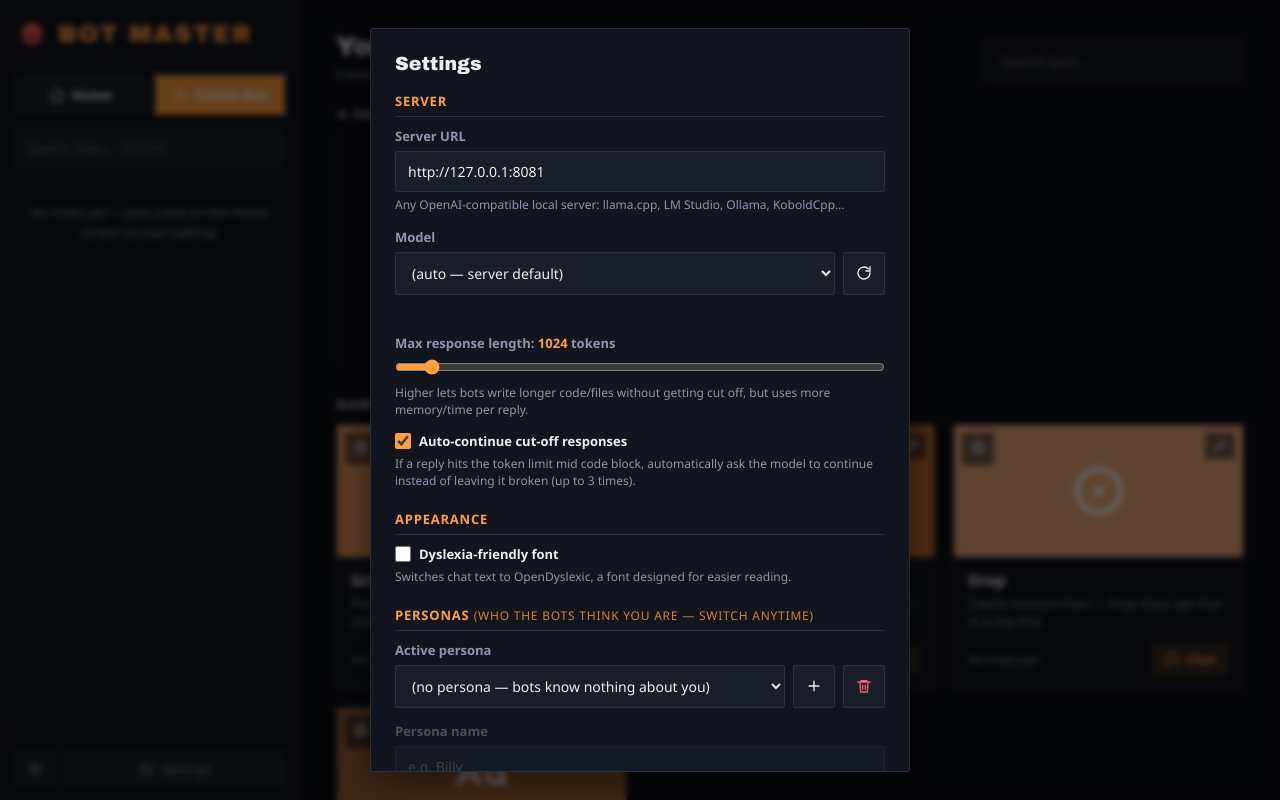
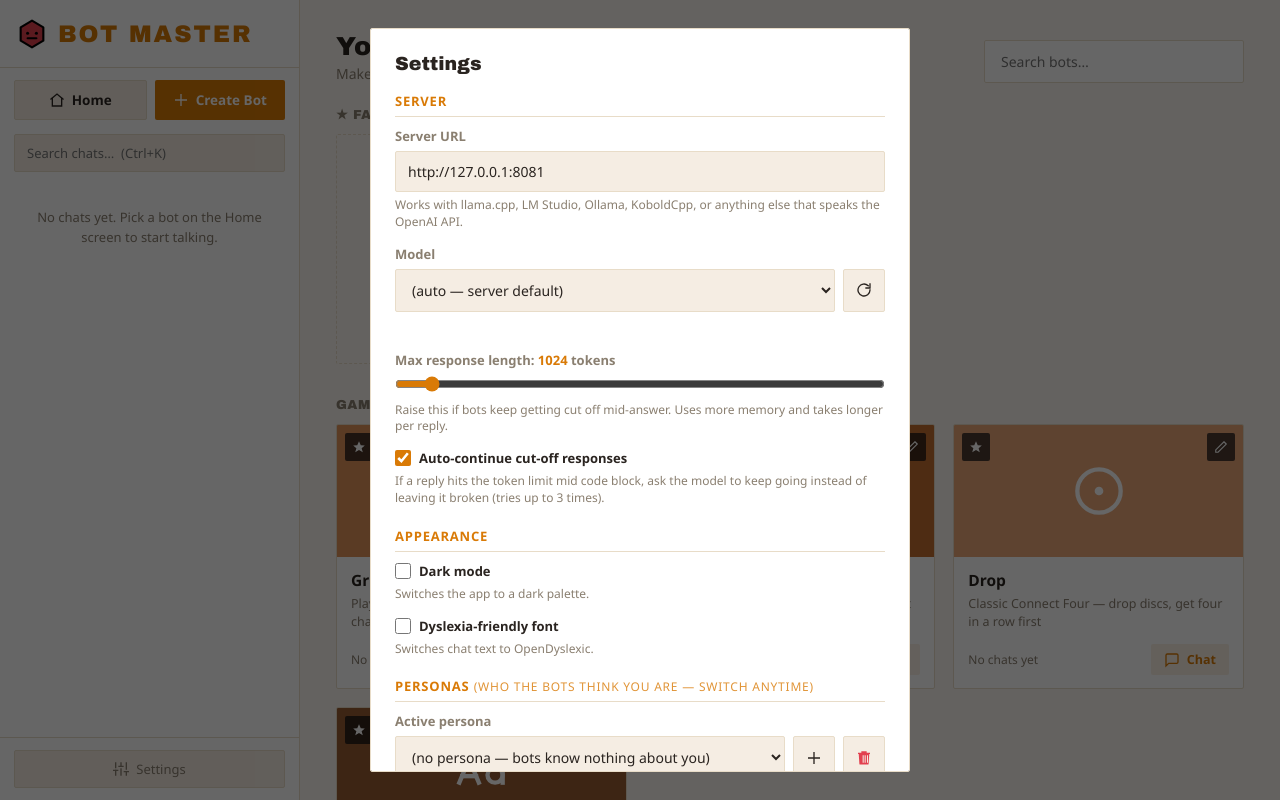
Before and after one commit to jasoncodings-bit/BotCreator, a plain HTML site: page index.html in a window 1280 px wide. Both pictures are taken after a click on the button "Settings". Drawn offline with Linux system fonts and the light colour scheme; no server answers.

Commit message:
Redesign light theme, move theme toggle into settings, fill in small UI icons
- New default light theme: warm off-white/paper palette instead of cool blue-gray
- Dark mode is now a checkbox in Settings > Appearance instead of a sidebar toggle button
- Reduced glow/blur/shadow (modal backdrop blur, card hover shadow, cover-emoji drop-shadow)
- Rewrote generic/AI-sounding UI copy in hints, empty states, and the home subtitle
- Fixed misaligned/mismatched button sizing: chat header back-button vs avatar,
  bot-card favorite/edit buttons, sidebar/chat header divider alignment, message
  input row vs its action buttons
- Added filled (solid) icon variants for star/heart/plus/x/check/trash, used for
  favorite, add, remove, and confirm actions

```diff
--- a/css/base.css
+++ b/css/base.css
@@ -24,13 +24,13 @@
 }
 
 :root[data-theme="light"] {
-  --bg: #eef0f7;
+  --bg: #faf6f0;
   --bg-2: #ffffff;
-  --bg-3: #f2f3fa;
-  --bg-4: #e4e7f2;
-  --border: #d5d9e8;
-  --text: #23263a;
-  --text-dim: #6a7089;
+  --bg-3: #f5ede3;
+  --bg-4: #eee1d0;
+  --border: #e8dcc8;
+  --text: #2a2420;
+  --text-dim: #8a7f70;
   --accent: #d97a06;
   --accent-2: #2aa8f0;
   --accent-hover: #b8660a;
@@ -40,7 +40,7 @@
   --red: #e2404f;
   --red-soft: rgba(226, 64, 79, 0.10);
   --user-bubble: #d97a06;
-  --shadow: 0 8px 32px rgba(40, 45, 80, 0.18);
+  --shadow: 0 4px 16px rgba(60, 45, 20, 0.10);
 }
 
 * { margin: 0; padding: 0; box-sizing: border-box; }
@@ -77,8 +77,12 @@ button { font-family: inherit; }
   flex-direction: column;
 }
 #sidebar-header {
-  padding: 18px 16px 12px;
+  height: 68px;
+  padding: 0 16px;
+  display: flex;
+  align-items: center;
   border-bottom: 1px solid var(--border);
+  box-sizing: border-box;
 }
 #sidebar-header h1 {
   font-size: 24px;
@@ -298,7 +302,7 @@ button { font-family: inherit; }
 }
 #send-btn .ic, #back-btn .ic { width: 18px; height: 18px; }
 .msg-actions .ic, .pop-act .ic, .s-del .ic, .code-copy .ic { width: 13px; height: 13px; }
-.card-edit .ic { width: 14px; height: 14px; color: #fff; }
+.card-edit .ic, .card-favorite .ic { width: 14px; height: 14px; }
 .logo { display: inline-flex; }
 .logo .ic { width: 32px; height: 32px; color: var(--accent); }
 .create-inner .ic { width: 36px; height: 36px; color: var(--accent); }
--- a/css/home.css
+++ b/css/home.css
@@ -60,14 +60,12 @@
   border-radius: 2px;
   overflow: hidden;
   cursor: pointer;
-  transition: transform 0.15s, box-shadow 0.15s, border-color 0.15s;
+  transition: border-color 0.15s;
   animation: fadeIn 0.25s ease;
   display: flex;
   flex-direction: column;
 }
 .bot-card:hover {
-  transform: translateY(-3px);
-  box-shadow: var(--shadow);
   border-color: var(--accent);
 }
 
@@ -86,38 +84,30 @@
   transition: transform 0.3s;
 }
 .bot-card:hover .card-cover img { transform: scale(1.05); }
-.cover-emoji { font-size: 52px; filter: drop-shadow(0 4px 10px rgba(0,0,0,0.35)); }
+.cover-emoji { font-size: 52px; }
 
-.card-edit {
+.card-edit, .card-favorite {
   position: absolute;
-  top: 8px; right: 8px;
-  background: rgba(10, 12, 18, 0.55);
-  backdrop-filter: blur(4px);
+  top: 8px;
+  width: 28px;
+  height: 28px;
+  display: inline-flex;
+  align-items: center;
+  justify-content: center;
+  background: rgba(10, 12, 18, 0.7);
   border: none;
   border-radius: 2px;
   font-size: 14px;
-  padding: 6px 8px;
-  cursor: pointer;
-  opacity: 0;
-  transition: opacity 0.15s;
-}
-.bot-card:hover .card-edit { opacity: 1; }
-.card-edit:hover { background: rgba(10, 12, 18, 0.85); }
-
-.card-favorite {
-  position: absolute;
-  top: 8px; left: 8px;
-  background: rgba(10, 12, 18, 0.55);
-  backdrop-filter: blur(4px);
-  border: none;
-  border-radius: 2px;
-  font-size: 14px;
-  padding: 6px 8px;
+  padding: 0;
   cursor: pointer;
   opacity: 0;
   color: #fff;
   transition: opacity 0.15s, color 0.15s;
 }
+.card-edit { right: 8px; }
+.card-favorite { left: 8px; }
+.bot-card:hover .card-edit { opacity: 1; }
+.card-edit:hover { background: rgba(10, 12, 18, 0.85); }
 .bot-card:hover .card-favorite,
 .card-favorite.active { opacity: 1; }
 .card-favorite.active { color: #ffb020; }
--- a/css/mobile.css
+++ b/css/mobile.css
@@ -44,8 +44,8 @@
     display: inline-flex;
     align-items: center;
     justify-content: center;
-    width: 36px;
-    height: 36px;
+    width: 42px;
+    height: 42px;
     background: var(--bg-3);
     border: 1px solid var(--border);
     color: var(--text-dim);
--- a/css/modals.css
+++ b/css/modals.css
@@ -10,7 +10,6 @@
   align-items: center;
   justify-content: center;
   z-index: 100;
-  backdrop-filter: blur(3px);
 }
 .modal-overlay.open { display: flex; }
 
@@ -23,7 +22,6 @@
   overflow-y: auto;
   padding: 24px;
   animation: fadeIn 0.15s ease;
-  box-shadow: var(--shadow);
 }
 .modal.modal-wide { width: min(760px, calc(100vw - 32px)); }
 .modal h2 { font-size: 19px; margin-bottom: 18px; }
--- a/css/timeline.css
+++ b/css/timeline.css
@@ -20,7 +20,7 @@
   height: 30px;
   border-radius: 50%;
   background: var(--accent);
-  box-shadow: 0 0 0 4px var(--accent-soft);
+  border: 4px solid var(--accent-soft);
   flex-shrink: 0;
   position: relative;
   display: flex;
--- a/index.html
+++ b/index.html
@@ -1,5 +1,5 @@
 <!DOCTYPE html>
-<html lang="en" data-theme="dark">
+<html lang="en" data-theme="light">
 <head>
 <meta charset="UTF-8">
 <meta name="viewport" content="width=device-width, initial-scale=1.0">
@@ -48,7 +48,6 @@
   <div id="session-list"></div>
 
   <div id="sidebar-footer">
-    <button id="theme-btn" class="foot-btn" title="Toggle theme" type="button"></button>
     <button id="settings-btn" class="foot-btn wide" type="button"></button>
   </div>
 </aside>
@@ -62,7 +61,7 @@
       <button id="home-sidebar-open-btn" title="Open menu" type="button"></button>
       <div>
         <h2>Your Bots</h2>
-        <p class="sub">Create characters and chat with them on your own local AI — private, offline, yours.</p>
+        <p class="sub">Make a character, chat with it on your own local AI. Nothing leaves your machine.</p>
       </div>
       <input type="text" id="home-search" placeholder="Search bots…">
     </div>
@@ -253,7 +252,7 @@
     <div class="field">
       <label>Server URL</label>
       <input type="text" id="set-url" placeholder="http://127.0.0.1:8081">
-      <div class="hint">Any OpenAI-compatible local server: llama.cpp, LM Studio, Ollama, KoboldCpp…</div>
+      <div class="hint">Works with llama.cpp, LM Studio, Ollama, KoboldCpp, or anything else that speaks the OpenAI API.</div>
     </div>
     <div class="field">
       <label>Model</label>
@@ -266,17 +265,21 @@
     <div class="field">
       <label>Max response length: <span class="range-val" id="maxtok-val">1024</span> tokens</label>
       <input type="range" id="set-maxtok" min="128" max="15000" step="128" value="1024">
-      <div class="hint">Higher lets bots write longer code/files without getting cut off, but uses more memory/time per reply.</div>
+      <div class="hint">Raise this if bots keep getting cut off mid-answer. Uses more memory and takes longer per reply.</div>
     </div>
     <div class="field checkbox-field">
       <label><input type="checkbox" id="set-autocontinue"> Auto-continue cut-off responses</label>
-      <div class="hint">If a reply hits the token limit mid code block, automatically ask the model to continue instead of leaving it broken (up to 3 times).</div>
+      <div class="hint">If a reply hits the token limit mid code block, ask the model to keep going instead of leaving it broken (tries up to 3 times).</div>
     </div>
 
     <div class="settings-section">Appearance</div>
     <div class="field checkbox-field">
+      <label><input type="checkbox" id="set-darkmode"> Dark mode</label>
+      <div class="hint">Switches the app to a dark palette.</div>
+    </div>
+    <div class="field checkbox-field">
       <label><input type="checkbox" id="set-dyslexiafont"> Dyslexia-friendly font</label>
-      <div class="hint">Switches chat text to OpenDyslexic, a font designed for easier reading.</div>
+      <div class="hint">Switches chat text to OpenDyslexic.</div>
     </div>
 
     <div class="settings-section">Personas <span class="label-hint">(who the bots think you are — switch anytime)</span></div>
--- a/js/app.js
+++ b/js/app.js
@@ -73,7 +73,7 @@ function renderSidebar() {
     info.appendChild(el("div", "s-snippet", s.snippet || s.title));
     row.appendChild(info);
 
-    const del = iconBtn("trash", "s-del", "Delete chat");
+    const del = iconBtn("trash", "s-del", "Delete chat", null, true);
     del.onclick = e => { e.stopPropagation(); deleteSessionUI(s.id); };
     row.appendChild(del);
 
@@ -83,20 +83,14 @@ function renderSidebar() {
 
   if (!list.children.length) {
     list.appendChild(el("div", "empty-list",
-      q ? "No chats match your search" : "No chats yet — pick a bot on the Home screen to start talking!"));
+      q ? "No chats match your search" : "No chats yet. Pick a bot on the Home screen to start talking."));
   }
 }
 
 /* ---------- theme ---------- */
 
 function applyTheme() {
-  document.documentElement.dataset.theme = DB.settings.theme || "dark";
-  $("theme-btn").innerHTML = icon(DB.settings.theme === "light" ? "moon" : "sun");
-}
-function toggleTheme() {
-  DB.settings.theme = DB.settings.theme === "light" ? "dark" : "light";
-  DB.saveSettings();
-  applyTheme();
+  document.documentElement.dataset.theme = DB.settings.theme || "light";
 }
 
 /* ---------- init ---------- */
@@ -116,26 +110,26 @@ function logoMarkup() {
 function wireStaticIcons() {
   $("logo-holder").innerHTML = logoMarkup();
   $("home-btn").innerHTML = icon("home") + "<span>Home</span>";
-  $("create-bot-btn").innerHTML = icon("plus") + "<span>Create Bot</span>";
+  $("create-bot-btn").innerHTML = icon("plus", null, true) + "<span>Create Bot</span>";
   $("settings-btn").innerHTML = icon("settings") + "<span>Settings</span>";
   $("back-btn").innerHTML = icon("back");
-  $("new-chat-btn").innerHTML = icon("plus") + "<span>New Chat</span>";
+  $("new-chat-btn").innerHTML = icon("plus", null, true) + "<span>New Chat</span>";
   $("history-btn").innerHTML = icon("history") + "<span>History</span>";
   $("export-chat-btn").innerHTML = icon("download") + "<span>Export</span>";
   $("edit-bot-btn").innerHTML = icon("edit") + "<span>Edit</span>";
   $("scroll-bottom-btn").innerHTML = icon("chevron-down");
   $("refresh-models-btn").innerHTML = icon("refresh");
-  $("persona-add-btn").innerHTML = icon("plus");
-  $("persona-del-btn").innerHTML = icon("trash");
+  $("persona-add-btn").innerHTML = icon("plus", null, true);
+  $("persona-del-btn").innerHTML = icon("trash", null, true);
   $("export-btn").innerHTML = icon("download") + "<span>Export backup</span>";
   $("import-btn").innerHTML = icon("upload") + "<span>Import backup / bot</span>";
   $("reset-btn").innerHTML = icon("alert") + "<span>Reset everything</span>";
-  $("preview-fullscreen-close").innerHTML = icon("x") + "<span>Close</span>";
-  $("sidebar-close-btn").innerHTML = icon("x");
+  $("preview-fullscreen-close").innerHTML = icon("x", null, true) + "<span>Close</span>";
+  $("sidebar-close-btn").innerHTML = icon("x", null, true);
   $("sidebar-open-btn").innerHTML = icon("menu");
   $("home-sidebar-open-btn").innerHTML = icon("menu");
   $("image-attach-btn").innerHTML = icon("image");
-  $("image-attach-remove").innerHTML = icon("x");
+  $("image-attach-remove").innerHTML = icon("x", null, true);
   setSendButton(false);
 }
 
@@ -169,7 +163,6 @@ function init() {
   /* sidebar */
   $("home-btn").onclick = () => { goHome(); closeSidebar(); };
   $("create-bot-btn").onclick = () => { openBotEditor(null); closeSidebar(); };
-  $("theme-btn").onclick = toggleTheme;
   $("sidebar-search").addEventListener("input", renderSidebar);
   $("conn-status").onclick = checkConnection;
   $("sidebar-close-btn").onclick = closeSidebar;
@@ -285,7 +278,7 @@ function init() {
       if (!code) return;
       downloadText(code.textContent, dlBtn.dataset.filename || "snippet.txt", "text/plain");
       dlBtn.classList.add("copied");
-      dlBtn.innerHTML = icon("check") + "<span>Saved</span>";
+      dlBtn.innerHTML = icon("check", null, true) + "<span>Saved</span>";
       setTimeout(() => {
         dlBtn.classList.remove("copied");
         dlBtn.innerHTML = icon("download") + "<span>Save</span>";
@@ -319,7 +312,7 @@ function init() {
         pane.appendChild(iframe);
         pane.addEventListener("click", () => iframe.contentWindow?.focus());
         pane.hidden = false;
-        previewBtn.innerHTML = icon("x") + "<span>Hide</span>";
+        previewBtn.innerHTML = icon("x", null, true) + "<span>Hide</span>";
         if (expandBtn) expandBtn.hidden = false;
       }
       return;
@@ -342,7 +335,7 @@ function init() {
     if (!code) return;
     copyText(code.textContent);
     btn.classList.add("copied");
-    btn.innerHTML = icon("check") + "<span>Copied</span>";
+    btn.innerHTML = icon("check", null, true) + "<span>Copied</span>";
     setTimeout(() => {
       btn.classList.remove("copied");
       btn.innerHTML = icon("copy") + "<span>Copy</span>";
--- a/js/blocks2.js
+++ b/js/blocks2.js
@@ -84,7 +84,7 @@ function checklistBlockHtml(block) {
   const gid = "checklist-" + (checklistCounter++);
   const rows = items.map((text, i) =>
     '<button class="checklist-item" type="button" data-checklist="' + gid + '" data-index="' + i + '">' +
-    '<span class="checklist-box">' + icon("check") + '</span>' +
+    '<span class="checklist-box">' + icon("check", null, true) + '</span>' +
     '<span class="checklist-text">' + escapeHtml(text) + "</span></button>"
   ).join("");
   return '<div class="checklistblock" data-checklist-group="' + gid + '">' +
--- a/js/bots.js
+++ b/js/bots.js
@@ -156,8 +156,8 @@ function processImageFile(file) {
 function wireBotEditor() {
   /* icon labels on static buttons */
   $("img-upload-btn").innerHTML = icon("image") + "<span>Upload</span>";
-  $("img-remove-btn").innerHTML = icon("x") + "<span>Remove</span>";
-  $("bot-delete-btn").innerHTML = icon("trash") + "<span>Delete</span>";
+  $("img-remove-btn").innerHTML = icon("x", null, true) + "<span>Remove</span>";
+  $("bot-delete-btn").innerHTML = icon("trash", null, true) + "<span>Delete</span>";
   $("bot-duplicate-btn").innerHTML = icon("copy") + "<span>Duplicate</span>";
   $("bot-export-btn").innerHTML = icon("share") + "<span>Share</span>";
 
@@ -310,7 +310,7 @@ function renderCategoryList() {
     row.appendChild(input);
     const count = DB.bots.filter(b => b.category === cat.id).length;
     row.appendChild(el("span", "category-count", count + (count === 1 ? " bot" : " bots")));
-    const del = iconBtn("trash", "btn sm danger icon-only", "Delete category");
+    const del = iconBtn("trash", "btn sm danger icon-only", "Delete category", null, true);
     del.onclick = () => {
       if (count && !confirm('Delete "' + cat.name + '"? ' + count + ' bot(s) will become Uncategorized.')) return;
       DB.deleteCategory(cat.id);
@@ -323,7 +323,7 @@ function renderCategoryList() {
 }
 
 function wireCategoryManager() {
-  $("category-add-btn").innerHTML = icon("plus") + "<span>Add</span>";
+  $("category-add-btn").innerHTML = icon("plus", null, true) + "<span>Add</span>";
   $("category-add-btn").onclick = () => {
     const name = $("category-new-name").value.trim();
     if (!name) return;
--- a/js/chats.js
+++ b/js/chats.js
@@ -127,7 +127,7 @@ function renderHistoryPopover() {
   const pop = $("history-popover");
   pop.innerHTML = "";
 
-  const newBtn = iconBtn("plus", "pop-new", "Start a fresh chat", "New Chat");
+  const newBtn = iconBtn("plus", "pop-new", "Start a fresh chat", "New Chat", true);
   newBtn.onclick = newChat;
   pop.appendChild(newBtn);
 
@@ -142,7 +142,7 @@ function renderHistoryPopover() {
     ren.onclick = e => { e.stopPropagation(); startRenameSession(s, row, title); };
     row.appendChild(ren);
 
-    const del = iconBtn("trash", "pop-act del", "Delete chat");
+    const del = iconBtn("trash", "pop-act del", "Delete chat", null, true);
     del.onclick = e => { e.stopPropagation(); deleteSessionUI(s.id); };
     row.appendChild(del);
 
--- a/js/home.js
+++ b/js/home.js
@@ -20,7 +20,7 @@ function renderHome() {
     const create = el("div", "bot-card create-card");
     const inner = el("div", "create-inner");
     const plus = el("div", "plus");
-    plus.innerHTML = icon("plus");
+    plus.innerHTML = icon("plus", null, true);
     inner.appendChild(plus);
     inner.appendChild(el("div", "", "Create a Bot"));
     inner.appendChild(el("div", "sub", "Forge a brand new character"));
@@ -71,7 +71,7 @@ function botCard(bot) {
     cover.appendChild(big);
   }
   const fav = iconBtn("star", "card-favorite" + (bot.favorite ? " active" : ""),
-    bot.favorite ? "Remove from favourites" : "Add to favourites");
+    bot.favorite ? "Remove from favourites" : "Add to favourites", null, true);
   fav.onclick = e => { e.stopPropagation(); DB.toggleFavorite(bot.id); renderHome(); };
   cover.appendChild(fav);
   const edit = iconBtn("edit", "card-edit", "Edit bot");
--- a/js/icons.js
+++ b/js/icons.js
@@ -77,6 +77,18 @@ const ICONS = {
 
 const AVATAR_ICONS = ["bot","skull","ghost","crown","sword","shield","rocket","star","flame","snowflake","gamepad","music","cpu","gem","cat","wizard","eye","zap","heart","globe","anchor","book","flask","dice","pickaxe","alien","target","code","vampire","butler","sprout","eyetri","brew"];
 
+/* solid-shape path data for the small everyday UI icons (favorite,
+   add, remove, confirm, delete) — these are simple enough to read
+   well as filled glyphs, unlike outline icons such as home/settings. */
+const ICONS_FILLED = {
+  star: '<path d="m12 2 3 7 7 .5-5.5 4.5 2 7-6.5-4-6.5 4 2-7L2 9.5 9 9l3-7Z"/>',
+  heart: '<path d="M12 21C6 16 2 12.5 2 8.5 2 6 4 4 6.5 4c2 0 3.5 1 5.5 3 2-2 3.5-3 5.5-3C20 4 22 6 22 8.5c0 4-4 7.5-10 12.5Z"/>',
+  plus: '<path d="M11 3h2v8h8v2h-8v8h-2v-8H3v-2h8Z"/>',
+  x: '<path d="M6.7 4.6 12 9.9l5.3-5.3 1.4 1.4L13.4 11.3l5.3 5.3-1.4 1.4-5.3-5.3-5.3 5.3-1.4-1.4 5.3-5.3-5.3-5.3Z"/>',
+  check: '<path d="M8.6 18.4 3 12.8l2.3-2.3 3.3 3.3L18.7 3.7 21 6Z"/>',
+  trash: '<path d="M8 4V2h8v2h5v2h-1.1l-1 15a1 1 0 0 1-1 .9H6.1a1 1 0 0 1-1-.9L4.1 6H3V4Zm2 4v11h1.5V8Zm3 0v11h1.5V8Zm3.5 0v11H18V8Z"/>'
+};
+
 /* common everyday words that don't exist verbatim in Lucide's naming ->
    the closest real icon name in the vendored catalogue. Covers the gap
    between how a bot would naturally phrase a concept and how Lucide
@@ -114,7 +126,12 @@ function hasIcon(name) {
   return resolveIconName(name) !== null;
 }
 
-function icon(name, cls) {
+function icon(name, cls, filled) {
+  if (filled && ICONS_FILLED[name]) {
+    return '<svg class="ic' + (cls ? " " + cls : "") +
+      '" viewBox="0 0 24 24" fill="currentColor" stroke="none" aria-hidden="true">' +
+      ICONS_FILLED[name] + "</svg>";
+  }
   const resolved = resolveIconName(name) || "bot";
   const markup = ICONS[resolved] ||
     (typeof LUCIDE_ICONS !== "undefined" && LUCIDE_ICONS[resolved]) || ICONS.bot;
@@ -125,11 +142,11 @@ function icon(name, cls) {
 }
 
 /* button whose content is an icon (optionally with a text label) */
-function iconBtn(name, cls, title, label) {
+function iconBtn(name, cls, title, label, filled) {
   const b = document.createElement("button");
   b.type = "button";
   if (cls) b.className = cls;
   if (title) b.title = title;
-  b.innerHTML = icon(name) + (label ? "<span>" + label + "</span>" : "");
+  b.innerHTML = icon(name, null, filled) + (label ? "<span>" + label + "</span>" : "");
   return b;
 }
--- a/js/markdown.js
+++ b/js/markdown.js
@@ -706,7 +706,7 @@ function renderMarkdown(src) {
       if (task) {
         const done = task[1] !== " ";
         html += '<li class="task"><span class="cb' + (done ? " on" : "") + '">' +
-          (done ? icon("check") : "") + "</span>" +
+          (done ? icon("check", null, true) : "") + "</span>" +
           (done ? "<s>" + mdInline(task[2]) + "</s>" : mdInline(task[2])) + "</li>";
       } else {
         html += "<li>" + mdInline(content) + "</li>";
--- a/js/settings.js
+++ b/js/settings.js
@@ -13,6 +13,7 @@ function openSettings() {
   $("set-maxtok").value = DB.settings.maxTokens;
   $("maxtok-val").textContent = DB.settings.maxTokens;
   $("set-autocontinue").checked = !!DB.settings.autoContinue;
+  $("set-darkmode").checked = DB.settings.theme === "dark";
   $("set-dyslexiafont").checked = !!DB.settings.dyslexiaFont;
   $("settings-test-result").textContent = "";
   $("settings-test-result").className = "";
@@ -124,10 +125,12 @@ function saveSettingsFromModal() {
   DB.settings.model = $("set-model").value;
   DB.settings.maxTokens = parseInt($("set-maxtok").value, 10) || 1024;
   DB.settings.autoContinue = $("set-autocontinue").checked;
+  DB.settings.theme = $("set-darkmode").checked ? "dark" : "light";
   DB.settings.dyslexiaFont = $("set-dyslexiafont").checked;
   DB.settings.personas = workPersonas;
   DB.settings.activePersona = $("persona-select").value;
   DB.saveSettings();
+  applyTheme();
   applyDyslexiaFont();
   closeSettings();
   toast("Settings saved");
--- a/js/storage.js
+++ b/js/storage.js
@@ -44,7 +44,7 @@ const DEFAULT_SETTINGS = {
   url: "http://127.0.0.1:8081",
   model: "",
   maxTokens: 1024,
-  theme: "dark",
+  theme: "light",
   userName: "",
   userPersona: "",
   autoContinue: true,
```
Also changed, not shown: css/chat.css (+8 -4 lines), README.md.
